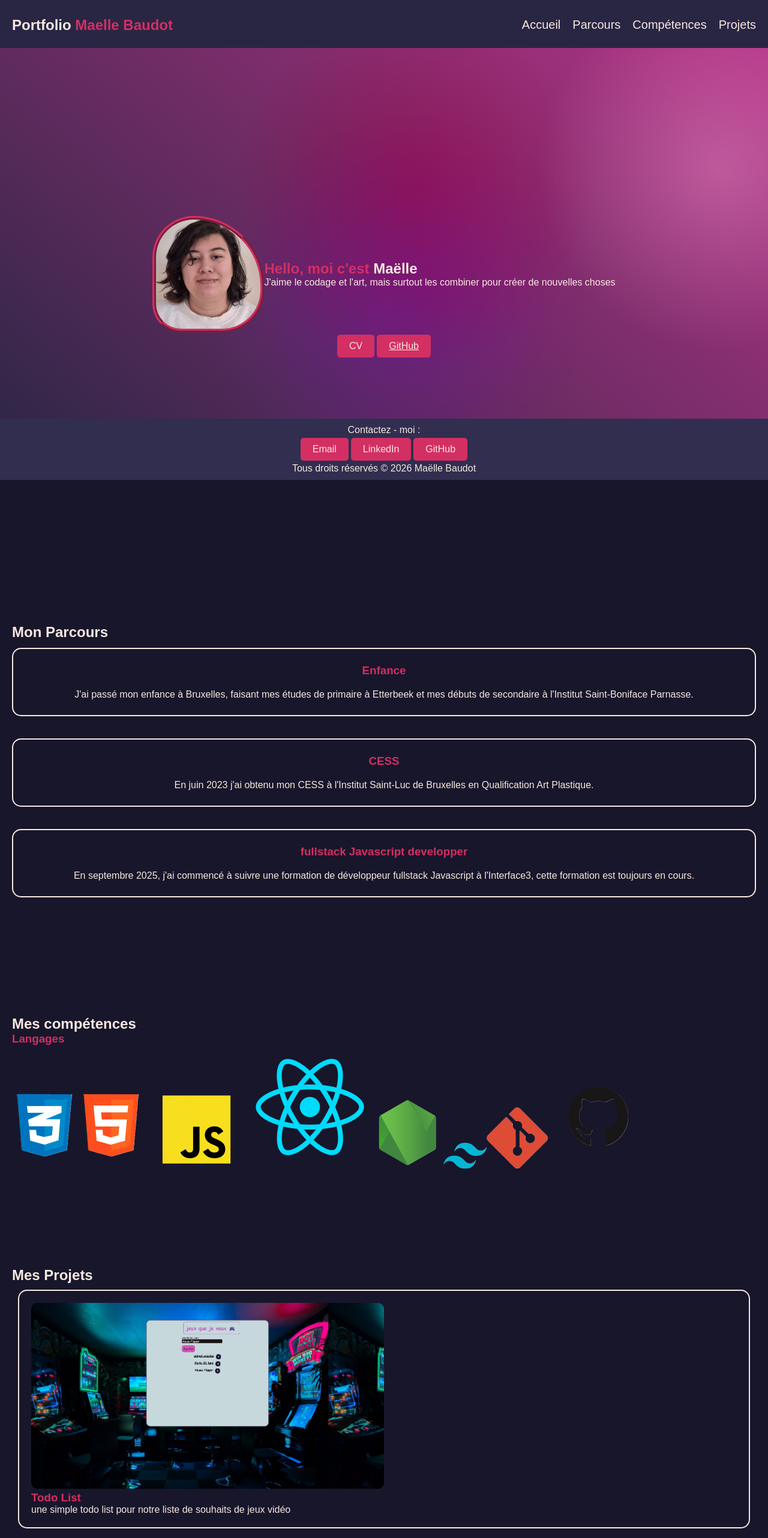
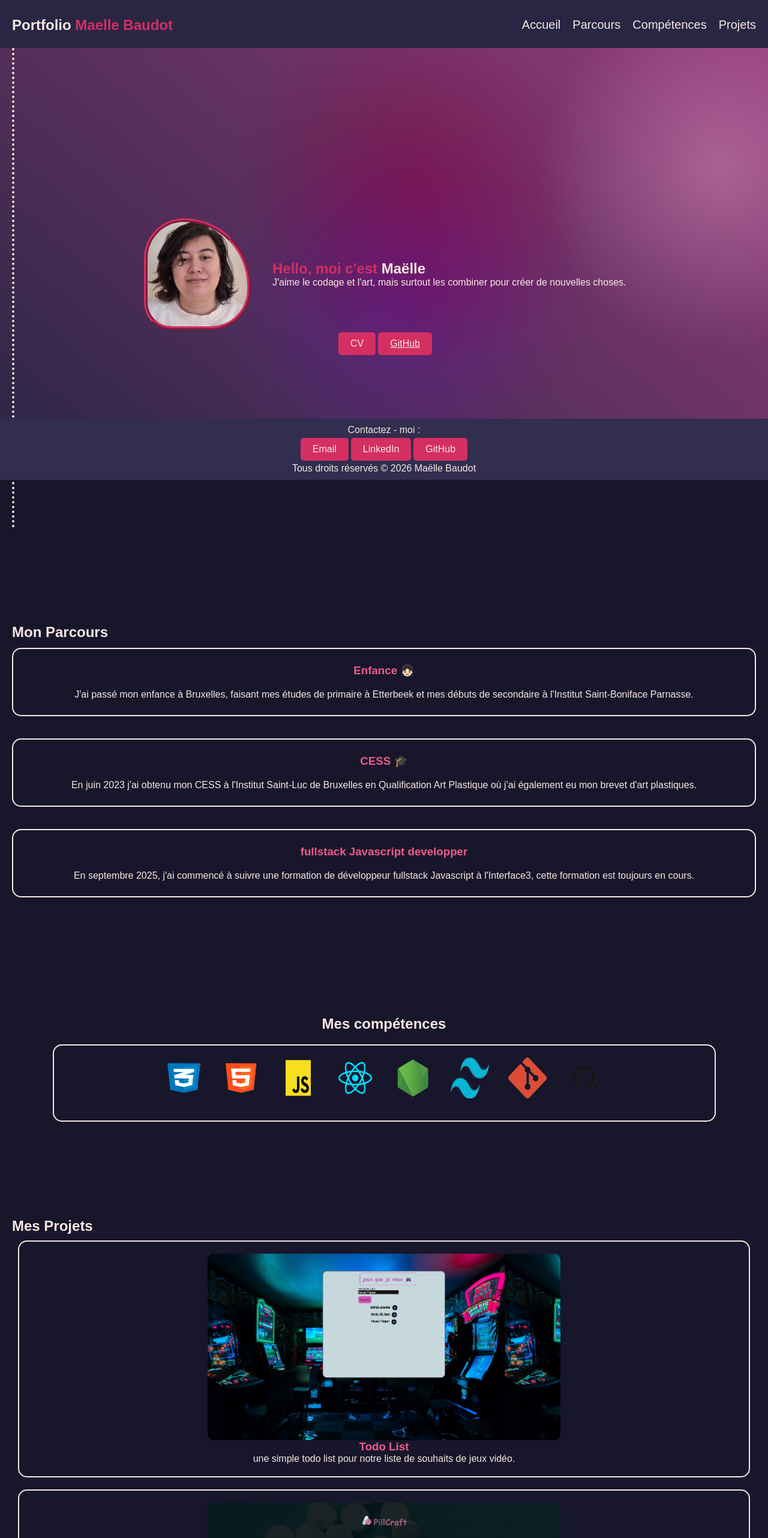
Before and after one commit to LostRibby/portfolio_maelle_baudot, a React (Vite) app: page / in a window 1280 px wide. Shown: the top 2564 px of the page at 60% size. Built offline with nearby package versions, Linux system fonts and the light colour scheme.

Commit message:
a revoir demain

```diff
--- a/src/App.css
+++ b/src/App.css
@@ -20,7 +20,7 @@
     margin: auto;
 
     --color-bg1: #292644;
-    --color-bg2: #b93388;
+    --color-bg2: #973c7d;
 
 
     --color1: 135, 129, 189;
--- a/src/Portfolio/1_accueil.jsx
+++ b/src/Portfolio/1_accueil.jsx
@@ -16,7 +16,7 @@ export const Accueil = () =>{
 <div className={style.presentation}>
 <h1 className={style.titre}>Hello, moi c'est <span className={style.nom}>Maëlle</span></h1>
 
-<p className={style.phrasedaccroche}>J'aime le codage et l'art, mais surtout les combiner pour créer de nouvelles choses</p>
+<p className={style.phrasedaccroche}>J'aime le codage et l'art, mais surtout les combiner pour créer de nouvelles choses.</p>
 
 </div>
 </div>
--- a/src/Portfolio/2_parcours.jsx
+++ b/src/Portfolio/2_parcours.jsx
@@ -12,13 +12,13 @@ export const Parcours = () => {
                     <div className={style.parcours}>
 
                         <div className={style.parcours1}>
-                            <h3>Enfance</h3>
+                            <h3>Enfance 👧🏻</h3>
                             <p>J'ai passé mon enfance à Bruxelles, faisant mes études de primaire à Etterbeek et mes débuts de secondaire à l'Institut Saint-Boniface Parnasse.</p>
                         </div>
 
                         <div className={style.parcours1}>
-                            <h3>CESS</h3>
-                            <p>En juin 2023 j'ai obtenu mon CESS à l'Institut Saint-Luc de Bruxelles en Qualification Art Plastique.</p>
+                            <h3>CESS 🎓</h3>
+                            <p>En juin 2023 j'ai obtenu mon CESS à l'Institut Saint-Luc de Bruxelles en Qualification Art Plastique où j'ai également eu mon brevet d'art plastiques.</p>
                         </div>
                         <div className={style.parcours1}>
                             <h3>fullstack Javascript developper</h3>
--- a/src/Portfolio/3_compétences.jsx
+++ b/src/Portfolio/3_compétences.jsx
@@ -21,7 +21,7 @@ export const Compétences = () => {
 
                 <div className={style.competencesContainer}>
                     <h2>Mes compétences</h2>
-                    <h3>Langages</h3>
+
 
                     <div className={style.competences}>
                         <img src={css} alt="CSS" />
--- a/src/Portfolio/4_projets.jsx
+++ b/src/Portfolio/4_projets.jsx
@@ -4,7 +4,7 @@ const projects =[
     {
         id:1,
         title: "Todo List",
-        description : "une simple todo list pour notre liste de souhaits de jeux vidéo",
+        description : "une simple todo list pour notre liste de souhaits de jeux vidéo.",
         image : "../Projets/ToDoList.jpeg",
         link : undefined,
         github : undefined
@@ -12,7 +12,7 @@ const projects =[
     {
         id:2,
         title : "Premier Workshop",
-        description : "premier workshop de ma formation , j'ai réalisé un site d'autogestion de traitements médicamenteux",
+        description : "premier workshop de ma formation , j'ai réalisé un site d'autogestion de traitements médicamenteux.",
         image : "/Projets/PillCraft.jpeg",
         link : undefined,
         github : "https://github.com/LostRibby/PC-again"
--- a/src/Portfolio/Portfolio.module.css
+++ b/src/Portfolio/Portfolio.module.css
@@ -12,7 +12,7 @@ section {
 
 /* Titles */
 h1, h3 {
-  color: #d32f63;
+  color: #ef5b8a;
 }
 /* boutons */
 button {
@@ -32,6 +32,12 @@ button {
   flex-direction: column;
   justify-content: center;
     align-items: center;
+border-left: dotted 4px #f7e8e0;
+
+padding: 2%;
+}
+.presentation{
+    margin-left: 3%;
 
 }
 .photo{
@@ -90,4 +96,30 @@ button {
   padding: 20px;
   margin: 10px;
   border-radius: 15px;
+  display: flex;
+    flex-direction: column;
+    align-items: center;
+
 }
+
+.competencesContainer{
+    display: flex;
+    flex-wrap: wrap;
+    justify-content: center;
+    gap: 20px;
+
+}
+
+.competences {
+border : 2px solid #f7e8e0;
+padding: 20px;
+border-radius: 15px;
+display: flex;
+justify-content: center;
+
+gap : 3%;
+img{
+    width: 6%;
+    height: 80%;
+
+}}
```
